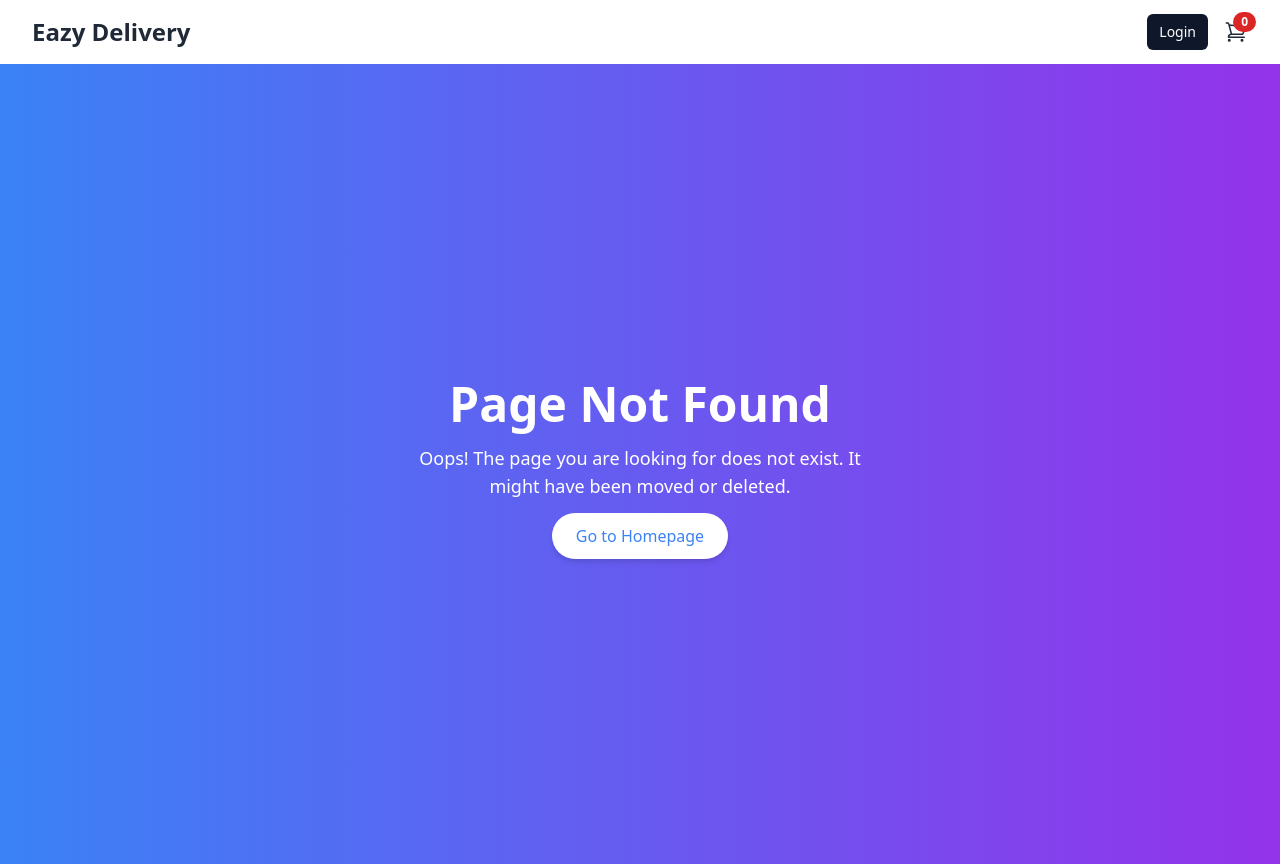
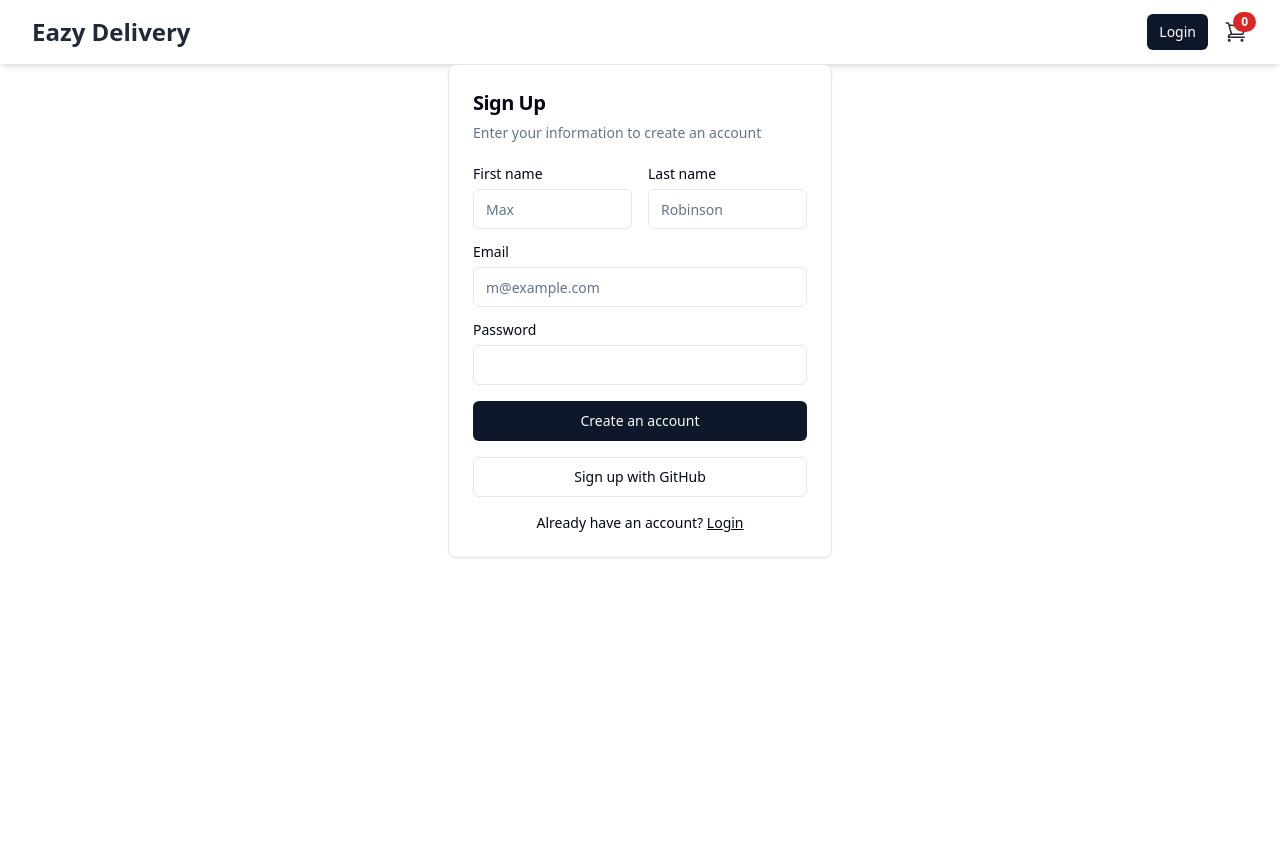
Before and after one commit to mdoumbouya117/my-delivery-app, a Next.js app: page /signup in a window 1280 px wide. Before the commit this address had no page. After the commit the page ends 800 px from the top, so only its background shows below. Built offline with nearby package versions, Linux system fonts and the light colour scheme.

Commit message:
login components

```diff
--- /dev/null
+++ b/src/app/signin/page.tsx
@@ -0,0 +1,59 @@
+import React from "react";
+import Link from "next/link";
+import {
+  Card,
+  CardContent,
+  CardDescription,
+  CardHeader,
+  CardTitle,
+} from "@/components/ui/card";
+import { Input } from "@/components/ui/input";
+import { Label } from "@/components/ui/label";
+import { Button } from "@/components/ui/button";
+
+export default function SignIn() {
+  return (
+    <Card className="mx-auto max-w-sm">
+      <CardHeader>
+        <CardTitle className="text-2xl">Login</CardTitle>
+        <CardDescription>
+          Enter your email below to login to your account
+        </CardDescription>
+      </CardHeader>
+      <CardContent>
+        <div className="grid gap-4">
+          <div className="grid gap-2">
+            <Label htmlFor="email">Email</Label>
+            <Input
+              id="email"
+              type="email"
+              placeholder="m@example.com"
+              required
+            />
+          </div>
+          <div className="grid gap-2">
+            <div className="flex items-center">
+              <Label htmlFor="password">Password</Label>
+              <Link href="#" className="ml-auto inline-block text-sm underline">
+                Forgot your password?
+              </Link>
+            </div>
+            <Input id="password" type="password" required />
+          </div>
+          <Button type="submit" className="w-full">
+            Login
+          </Button>
+          <Button variant="outline" className="w-full">
+            Login with Google
+          </Button>
+        </div>
+        <div className="mt-4 text-center text-sm">
+          Don&apos;t have an account?{" "}
+          <Link href="/signup" className="underline">
+            Sign up
+          </Link>
+        </div>
+      </CardContent>
+    </Card>
+  );
+}
--- /dev/null
+++ b/src/app/signup/page.tsx
@@ -0,0 +1,64 @@
+import React from "react";
+import Link from "next/link";
+import { Button } from "@/components/ui/button";
+import {
+  Card,
+  CardContent,
+  CardDescription,
+  CardHeader,
+  CardTitle,
+} from "@/components/ui/card";
+import { Input } from "@/components/ui/input";
+import { Label } from "@/components/ui/label";
+
+export default function SignUp() {
+  return (
+    <Card className="mx-auto max-w-sm">
+      <CardHeader>
+        <CardTitle className="text-xl">Sign Up</CardTitle>
+        <CardDescription>
+          Enter your information to create an account
+        </CardDescription>
+      </CardHeader>
+      <CardContent>
+        <div className="grid gap-4">
+          <div className="grid grid-cols-2 gap-4">
+            <div className="grid gap-2">
+              <Label htmlFor="first-name">First name</Label>
+              <Input id="first-name" placeholder="Max" required />
+            </div>
+            <div className="grid gap-2">
+              <Label htmlFor="last-name">Last name</Label>
+              <Input id="last-name" placeholder="Robinson" required />
+            </div>
+          </div>
+          <div className="grid gap-2">
+            <Label htmlFor="email">Email</Label>
+            <Input
+              id="email"
+              type="email"
+              placeholder="m@example.com"
+              required
+            />
+          </div>
+          <div className="grid gap-2">
+            <Label htmlFor="password">Password</Label>
+            <Input id="password" type="password" />
+          </div>
+          <Button type="submit" className="w-full">
+            Create an account
+          </Button>
+          <Button variant="outline" className="w-full">
+            Sign up with GitHub
+          </Button>
+        </div>
+        <div className="mt-4 text-center text-sm">
+          Already have an account?{" "}
+          <Link href="/signin" className="underline">
+            Login
+          </Link>
+        </div>
+      </CardContent>
+    </Card>
+  );
+}
```
